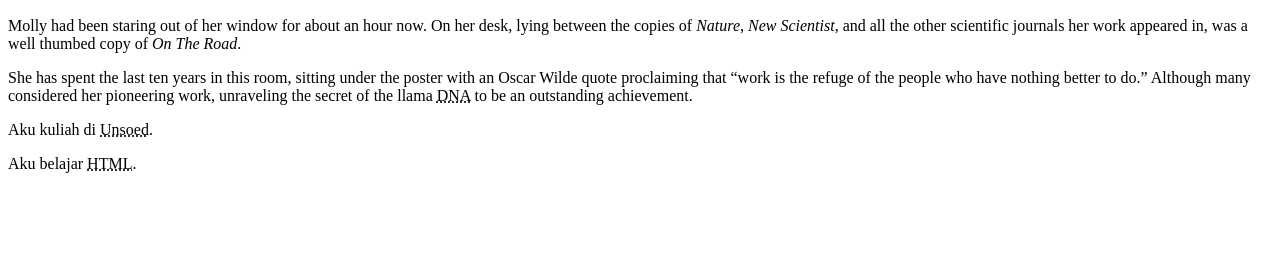
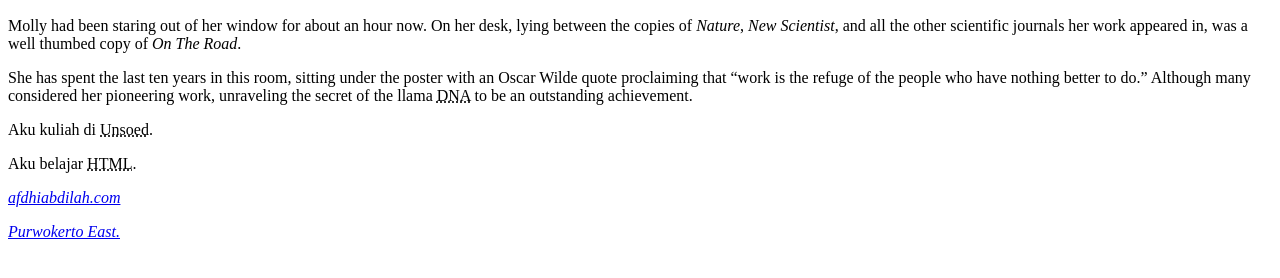
Before and after one commit to jokoanw/xproject, a plain HTML site: page index.html in a window 1280 px wide. Shown: the part 110-388 px from the top of the page. Drawn offline with Linux system fonts and the light colour scheme.

Commit message:
Update index.html

```diff
--- a/index.html
+++ b/index.html
@@ -12,4 +12,9 @@
         <p>Aku kuliah di <abbr title="Universitas Jenderal Soedirman">Unsoed</abbr>.</p>
 <p>Aku belajar <abbr title="HyperText Markup Language">HTML</abbr>.</p>
     </body>
+    <address>
+        <p><a href="mailto:afdhiabdilah@example.com">
+        afdhiabdilah.com</p>
+        <p>Purwokerto East.</p>
+    </address>
 </html>
```
